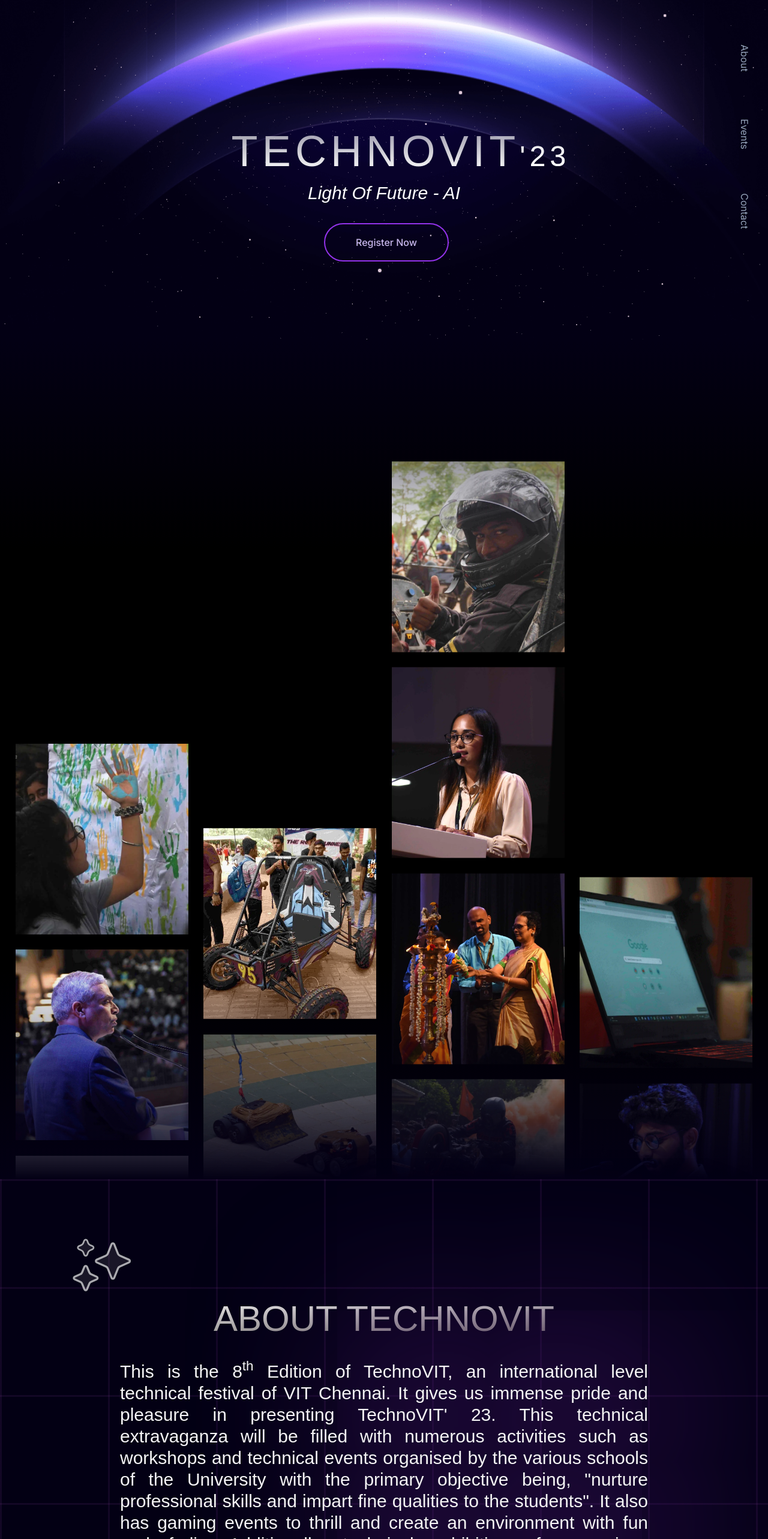
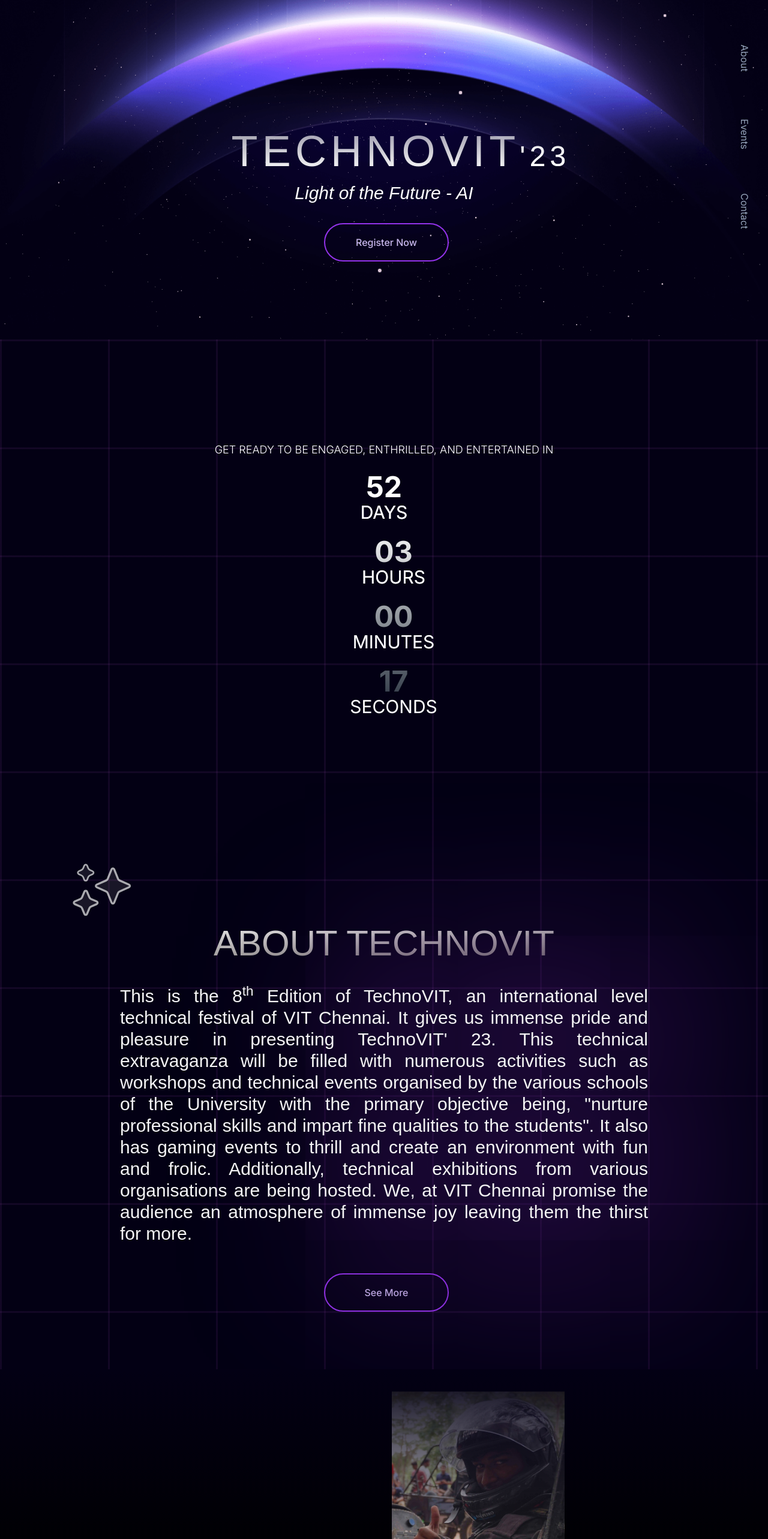
Before and after one commit to EmmanuelAllanMJ/technovit23, a Next.js app: page / in a window 1280 px wide. Shown: the part 234-2800 px from the top of the page at 60% size. Built offline with nearby package versions, Linux system fonts and the light colour scheme.

Commit message:
new layout

```diff
--- a/src/app/page.tsx
+++ b/src/app/page.tsx
@@ -17,15 +17,15 @@ export default function Home() {
     <main className="bg-[#030014]">
       <Star />
       <Hero />
-      <Gallery />
       <section className="about-grid">
+          <Countdown />
         <section className="min-h-screen flex flex-col justify-center items-center">
           <About />
         </section>
-        <section className="min-h-screen pt-16">
-          <Countdown />
-          <Schools />
-        </section>
+      </section>
+      <Gallery />
+      <section className="about-grid">
+        <Schools />
         <Events />
         <CoordinatorComponent/>
         <Footer />
--- a/src/components/About.tsx
+++ b/src/components/About.tsx
@@ -3,8 +3,8 @@ import React from "react";
 const About = () => {
   return (
     <>
-      <div className="flex px-32 md:px-28 sm:px-16  flex-col justify-center ">
-        <div className="mt-8">
+      <div className="flex px-32 md:px-28 sm:px-16  flex-col justify-center mt-12 mb-16">
+        <div className="">
           <div className="absolute animate-pulse">
             <svg>circle</svg>
           </div>
@@ -34,6 +34,17 @@ const About = () => {
           </p>
           <br />
         </div>
+        <div className="flex justify-center items-center text-center mb-4">
+            <button
+              className="mt-6 mb-4 ml-2 rounded-[90px] border-2 border-purple-600 w-52
+            h-16 sm:w-44 sm:h-14 md:w-48 md:h-16 lg:w-52 lg:h-16 flex justify-center
+            items-center text-[#C8B8EC] text-base font-medium cursor-pointer
+            bg-opacity-80 hover:bg-purple-500/10 hover:text-purple-200 transition-all duration-300"
+
+            >
+              See More
+            </button>
+          </div>
       </div>
     </>
   );
--- a/src/components/Countdown.tsx
+++ b/src/components/Countdown.tsx
@@ -87,6 +87,7 @@ const Countdown = () => {
           </div>
         </div>
       </motion.div>
+
     </div>
   );
 };
--- a/src/components/Hero.tsx
+++ b/src/components/Hero.tsx
@@ -105,7 +105,7 @@ const Hero = () => {
           </span>
         </motion.span>
       </div>
-          <div className="text-white text-3xl sm:text-xl font-monty italic mt-4">Light Of Future - AI</div>
+          <div className="text-white text-3xl sm:text-xl font-monty italic mt-4">Light of the Future - AI</div>
           <a href='https://vitchennaievents.com/conf1/' target="_blank" className="mt-8 ml-2 rounded-[90px] border-2 border-purple-600 w-52
            h-16 sm:w-44 sm:h-14 md:w-48 md:h-16 lg:w-52 lg:h-16 flex justify-center
            items-center text-[#C8B8EC] text-base font-medium cursor-pointer
```
